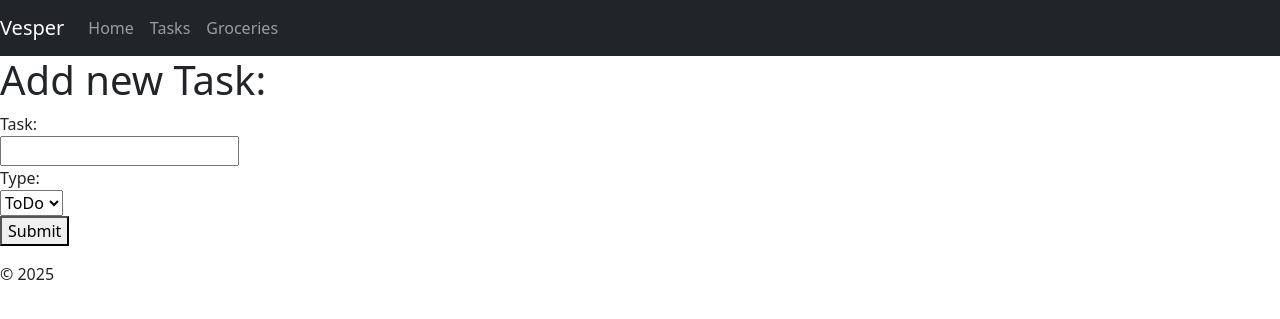
After one commit to isaacrosdail/project-vesper, a Flask app: page /add_task in a window 1280 px wide. The commit adds this page. Shown: the top 319 px of the page. Run offline with Flask 3, Linux system fonts and the light colour scheme; some libraries are stand-ins or nearby versions.

Commit message:
modules: begin Tasks module work
- Add tasks.html, add_task.html templates
- Add tasks/repository.py
- Add tasks_routes.py to render tasks & handle form

```diff
--- a/app.py
+++ b/app.py
@@ -1,29 +1,18 @@
-# Main Flask app -- import grocery module
+# Entry point for Flask app ONLY
+
 from app import create_app
 
-# Import Blueprints for routes
-from app.blueprints.grocery_routes import grocery_bp
-
 ## OLDER IMPORTS
-from flask import Flask, redirect, url_for, request, render_template
-import datetime
 import threading  ## For now, used for running background scanner input daemon
 
-
-
 ## Database handling stuff
-import core.database
-from app.modules.groceries import models as grocery_models
 from app.modules.groceries import repository as grocery_repo
 from app.modules.scanner import scan_input ## For now, used for running background scanner input
-from app.modules.groceries.models import get_session
-from decimal import Decimal
-
-import random # For dummy barcodes for now, delete later (Added 29.03.25)
+from app.database import get_session
 
 # Prototyping BARCODE SCANNER logic/handling
 def handle_barcode_first(barcode):
-    session = session.get_session()
+    session = get_session()
     try:
         result = grocery_repo.handle_barcode(session, barcode)
 
@@ -49,14 +38,5 @@ scanner_thread.start()
 
 app = create_app()
 
-@app.route("/")
-def home():
-    # Display current time on splash screen
-    current_time = datetime.datetime.now()
-    time_display = current_time.strftime("%H:%M:%S")
-    date_display = current_time.strftime("%A, %B %d")
-    return render_template("index.html", time_display=time_display, date_display=date_display)
-
-
 if __name__ == "__main__":
     app.run(debug=True)
--- a/app/blueprints/grocery_routes.py
+++ b/app/blueprints/grocery_routes.py
@@ -1,5 +1,5 @@
 from flask import Blueprint, render_template, redirect, url_for, request
-from app.modules.groceries.models import get_session
+from app.database import get_session
 from app.modules.groceries import models as grocery_models
 from app.modules.groceries import repository as grocery_repo
 from decimal import Decimal
--- /dev/null
+++ b/app/blueprints/tasks_routes.py
@@ -0,0 +1,61 @@
+from flask import Blueprint, render_template, redirect, url_for, request
+from app.database import get_session
+
+# Import Task model
+from app.modules.tasks.models import Task
+
+# Import Task repository
+from app.modules.tasks import repository as tasks_repo
+
+# For created_at / completed_at
+from datetime import datetime
+
+tasks_bp = Blueprint('tasks', __name__)
+
+@tasks_bp.route("/tasks")
+def tasks():
+
+    # Query all tasks
+    session = get_session()
+    # Column names for Task model
+    task_column_names = [
+        Task.COLUMN_LABELS.get(col, col)
+        for col in Task.__table__.columns.keys()
+    ]
+
+    # Fetch Tasks and pass into template
+    tasks = tasks_repo.get_all_tasks(session)
+
+    return render_template("tasks/tasks.html",
+                           task_column_names = task_column_names,
+                           tasks = tasks)
+
+# Create a new task
+@tasks_bp.route("/add_task", methods=["GET", "POST"])
+def add_task():
+
+    # Process form data and add new task to db
+    if request.method == "POST":
+
+        # Parse & sanitize form data
+        task_data = {
+            "title": request.form.get("title"),
+            "type": request.form.get("type"),
+        }
+        # Creating new task Task object
+        new_task = Task(
+            title=task_data["title"],
+            type=task_data["type"],
+            is_done=False,
+            created_at=datetime.now(),
+            completed_at=None
+        )
+
+        # Add new_task to db
+        session = get_session()
+        session.add(new_task)
+        session.commit()
+
+        return render_template("tasks/tasks.html")
+    else:
+        return render_template("tasks/add_task.html")
--- a/app/templates/base.html
+++ b/app/templates/base.html
@@ -15,7 +15,10 @@
             <div class="collapse navbar-collapse">
                 <ul class="navbar-nav me-auto">
                     <li class="nav-item {% if request.path == '/' %}active{% endif %}">
-                        <a class="nav-link" href="{{ url_for('home') }}">Home</a>
+                        <a class="nav-link" href="{{ url_for('main.home') }}">Home</a>
+                    </li>
+                    <li class="nav-item {% if request.path == '/task' %}active{% endif %}">
+                        <a class="nav-link" href="{{ url_for('tasks.tasks') }}">Tasks</a>
                     </li>
                     <li class="nav-item {% if request.path == '/grocery' %}active{% endif %}">
                         <a class="nav-link" href="{{ url_for('grocery.grocery') }}">Groceries</a>
--- /dev/null
+++ b/app/templates/tasks/add_task.html
@@ -0,0 +1,20 @@
+{% extends "base.html" %}
+
+{% block title %}Add Task{% endblock %}
+
+{% block content %}
+    <h1>Add new Task:</h1>
+    <form method="POST">
+
+        <label for="title">Task:</label><br>
+        <input type="text" id="title" name="title"><br>
+
+        <label for="type">Type:</label><br>
+        <select name="type">
+            <option value="todo">ToDo</option>
+            <option value="habit">Habit</option>
+        </select><br>
+
+        <button type="submit">Submit</button>
+    </form>
+{% endblock %}
```
Also changed, not shown: PROJECT_LOG.md (+10 -0 lines), app/__init__.py (+13 -0 lines), app/blueprints/main_routes.py (added, +14 -0 lines), app/database.py (added, +14 -0 lines), app/modules/groceries/models.py (+5 -5 lines), app/modules/tasks/models.py (added, +26 -0 lines), app/modules/tasks/repository.py (added, +7 -0 lines), app/templates/tasks/tasks.html (added, +44 -0 lines), core/database.py (deleted, +0 -11 lines), vesper.db.
